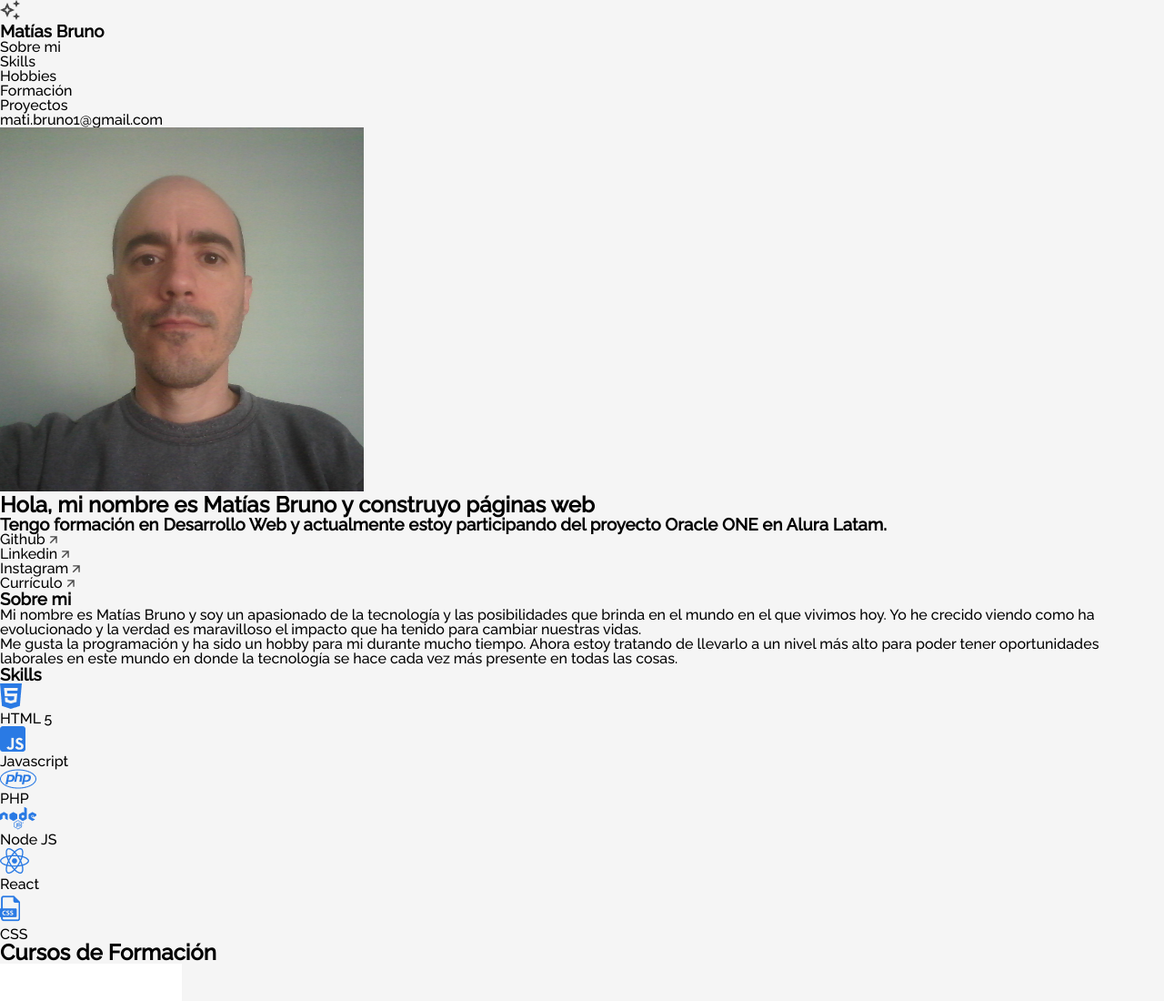
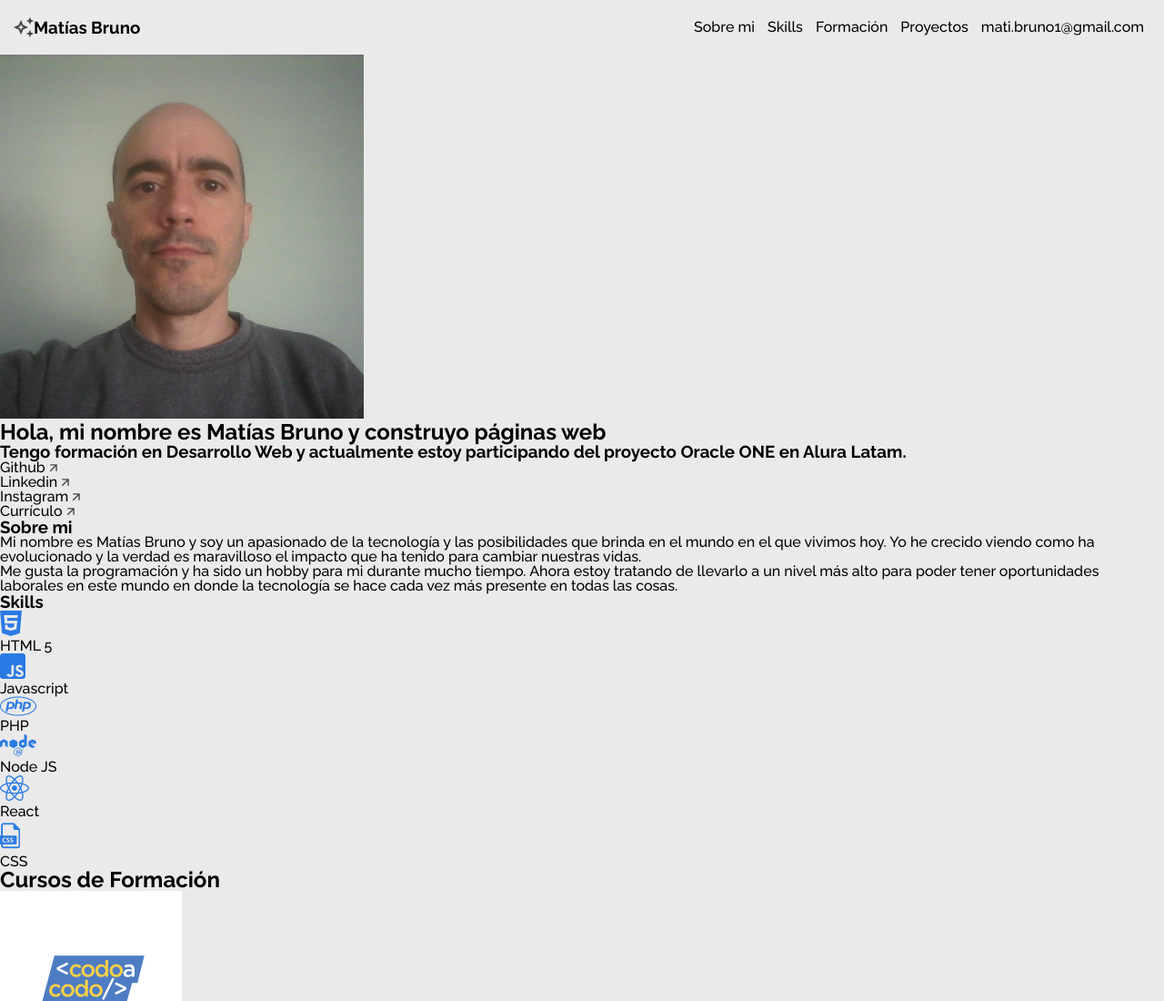
Before and after one commit to matias-bruno/portafolio-proyectos, a plain HTML site: page index.html in a window 1280 px wide. Shown: the top 1100 px of the page at 91% size. Drawn offline with Linux system fonts and the light colour scheme.

Commit message:
cambios en seccion menu

```diff
--- /dev/null
+++ b/css/menu.css
@@ -0,0 +1,43 @@
+/*Sección Menu*/
+
+section.menu{
+    display: flex;
+    justify-content: space-between;
+    align-items: center;
+    padding: 15px
+}
+.menu__header {
+    display: flex;
+    align-items: center;
+}
+.menu__list {
+    display: none;
+}
+.menu__title {
+    display: inline-block;
+    font-weight: 700;
+}
+.menu__list {
+
+}
+.menu__list__item {
+    padding: 7px;
+}
+.menu__list__item a:active {
+    color: white;
+}
+.menu__list__item__contacto {
+    font-weight: bold;
+}
+
+
+@media screen and (min-width: 768px) {
+    .menu__list {
+        display: flex;
+        flex-wrap: wrap;
+        align-items: center;
+    }
+    .menu__list__item__contato {
+        display: none;
+    }
+}
--- /dev/null
+++ b/css/style.css
@@ -0,0 +1,122 @@
+:root{
+    --color-de-fondo: #eaeaea;
+    --color-de-fondo2: #EAF2FD;
+   --cor-de-link: #000;
+   --color-azul: #2A7AE4;
+}
+
+/* reset */
+* {
+	padding: 0;
+	margin: 0;
+}
+/* border box fix */
+html {
+	box-sizing: border-box;
+}
+*, *:before, *:after {
+	box-sizing: inherit;
+}
+
+body {
+    box-sizing: border-box;
+    background-color: var(--color-de-fondo) ;
+    font-family: 'Raleway';
+    font-weight: 500;
+    margin: 0;
+    padding: 0;
+    line-height: 1;
+}
+ol, ul,li {
+    list-style: none;
+}
+a{
+    text-decoration: none;
+    color: var(--color-de-link);
+}
+
+/*Sección Title*/
+
+section.title{
+
+}
+
+/*Sección About*/
+
+section.about{
+
+}
+
+/*Sección Hobbies*/
+
+section.hobbies{
+
+}
+
+/* Experiencia Académica*/
+
+section.academic{
+
+}
+
+/* experiencia*/
+
+section.experience{
+
+}
+
+/*Contacto*/
+
+section.formcontato{
+
+}
+
+/*footeer*/
+
+section.footer{
+
+}
+
+/* Vamos a desafiarnos trabajando con responsividad?
+Utiliza las referencias de los breakpoints @media abajo */
+
+
+/*Tablet*/
+@media (min-width: 768px) {
+
+/* Menú */
+
+/*title*/
+
+/*Skills*/
+
+/*Hobbies*/
+
+/*Formación Académica*/
+
+/*Experiencia Profesional*/
+
+}
+
+/*Mobile*/
+@media (min-width: 425px) {
+
+/*Menu*/
+
+/*Titulo*/
+
+/*Sección sobre mi*/
+
+/*Skills*/
+
+/*Hobbies*/
+
+/*Formación Académica*/
+
+/*Experiencia Profesional*/
+
+ /*Contacto*/
+
+/*Footer*/
+
+}
--- a/index.html
+++ b/index.html
@@ -4,12 +4,13 @@
     <meta charset="UTF-8">
     <meta http-equiv="X-UA-Compatible" content="IE=edge">
     <meta name="viewport" content="width=device-width, initial-scale=1.0">
-    <!-- Referencia de la hoja de estilo de Css -->
-    <link rel="stylesheet" href="style.css">
     <link rel="preconnect" href="https://fonts.googleapis.com">
     <link rel="preconnect" href="https://fonts.gstatic.com" crossorigin>
-    <!-- Fonte del Proyecto Raleway -->
-    <link href="https://fonts.googleapis.com/css2?family=Raleway:wght@500&display=swap" rel="stylesheet">
+    <!-- Fuente del Proyecto Raleway -->
+    <link href="https://fonts.googleapis.com/css2?family=Raleway:wght@400;500;600;700&display=swap" rel="stylesheet">
+    <!-- Referencias de la hoja de estilo de Css -->
+    <link rel="stylesheet" href="css/style.css">
+    <link rel="stylesheet" href="css/menu.css">
     <title> Mi Portafolio</title>
 </head>
 <body>
@@ -24,11 +25,11 @@
             <ul class="menu__list">
                 <li class="menu__list__item"><a href="#sobre-mi">Sobre mi</a></li>
                 <li class="menu__list__item"><a href="#skills">Skills</a></li>
-                <li class="menu__list__item"><a href="#hobbies">Hobbies</a></li>
                 <li class="menu__list__item"><a href="#formacion">Formación</a></li>
-                <li class="menu__list__item"><a href="#xp">Proyectos</a></li>
+                <li class="menu__list__item"><a href="#projects">Proyectos</a></li>
                 <li class="menu__list__item"><a href="mailto:mati.bruno1@gmail.com">mati.bruno1@gmail.com</a></li>
             </ul>
+            <div class="menu__list__item__contato"><a href="mailto:mati.bruno1@gmail.com">mati.bruno1@gmail.com</a></div>
         </nav>
     </section>
 
--- a/style.css
+++ /dev/null
@@ -1,145 +0,0 @@
-/*CSS Reset / Normalize*/
-/* Hemos disponibilizado el básico de reset de estilos. Si quieren, añadan más informaciones
-en las secciones señaladas */
-/*Já deixaremos o básico de reset de estilos. Caso queira adicionar mais informações
-coloque nas sessões indicadas*/
-
-:root{
-    /* Inserta la variable de los otros colores inspeccionando el exemplo de figma */
-    /*Se esforce para trabalhar com variáveis, é uma dica profissional valiosa*/
-   --cor-de-fundo: #F5F5F5;
-   --cor-de-link: #000;
-}
-
-/* reset */
-* {
-	padding: 0;
-	margin: 0;
-}
-/* border box fix */
-html {
-	box-sizing: border-box;
-}
-*, *:before, *:after {
-	box-sizing: inherit;
-}
-
-body {
-    box-sizing: border-box;
-    background-color: var(--cor-de-fundo) ;
-    font-family: 'Raleway';
-    margin: 0;
-    padding: 0;
-    line-height: 1;
-}
-ol, ul,li {
-    list-style: none;
-}
-a{
-    text-decoration: none;
-    color: var(--cor-de-link);
-}
-
-/*En este desafío nosostros gustaríamos que ustedes intentaran utilizar la metodología BEM.
-
-Lo que es el BEM?
-
-BEM (Bloque, Elemento, Modificador) es un enfoque basado en componentes para el
-desarrollo web. La idea detrás de esto es dividir la interfaz de usuario en bloques
-independientes. Esto hace que el desarrollo de la interfaz sea fácil y rápido, incluso
-con una interfaz de usuario compleja, y permite la reutilización del código existente sin copiar y pegar.
-
-Enlace de la documentación oficial!
-https://en.bem.info/methodology/quick-start/*/
-
-/*Sección Menu*/
-
-section.menu{
-
-}
-
-/*Sección Title*/
-
-section.title{
-
-}
-
-/*Sección About*/
-
-section.about{
-
-}
-
-/*Sección Hobbies*/
-
-section.hobbies{
-
-}
-
-/* Experiencia Académica*/
-
-section.academic{
-
-}
-
-/* experiencia*/
-
-section.experience{
-
-}
-
-/*Contacto*/
-
-section.formcontato{
-
-}
-
-/*footeer*/
-
-section.footer{
-
-}
-
-/* Vamos a desafiarnos trabajando con responsividad?
-Utiliza las referencias de los breakpoints @media abajo */
-
-
-/*Tablet*/
-@media (min-width: 768px) {
-
-/* Menú */
-
-/*title*/
-
-/*Skills*/
-
-/*Hobbies*/
-
-/*Formación Académica*/
-
-/*Experiencia Profesional*/
-
-}
-
-/*Mobile*/
-@media (min-width: 425px) {
-
-/*Menu*/
-
-/*Titulo*/
-
-/*Sección sobre mi*/
-
-/*Skills*/
-
-/*Hobbies*/
-
-/*Formación Académica*/
-
-/*Experiencia Profesional*/
-
- /*Contacto*/
-
-/*Footer*/
-
-}
```
